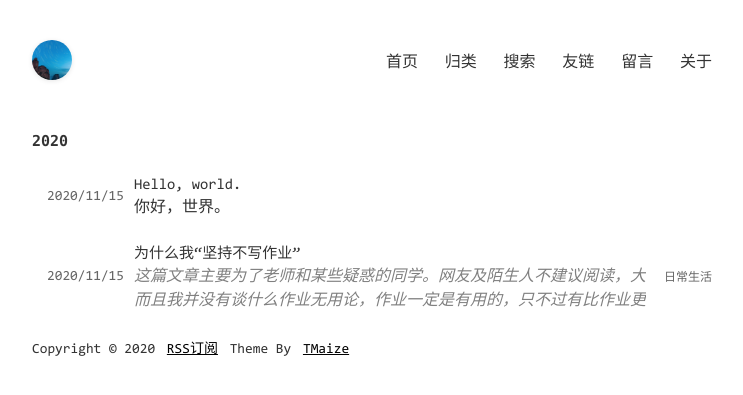
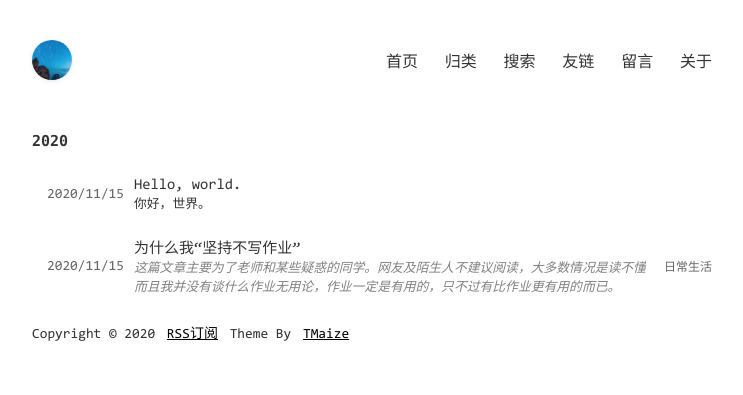
Before and after one commit to maxelblack/blog, a Jekyll site: the page built from index.html, in a window 1280 px wide. Shown: the top 395 px of the page, without its empty margins (268-1011 px from the left). Built offline with Jekyll 4.4.1, drawn with Linux system fonts in a browser that asks for light colours; comment, search, counter and statistics services are not loaded.

Commit message:
Update the website.

```diff
--- a/index.html
+++ b/index.html
@@ -16,9 +16,9 @@ title: 主页
           <span class="date">{{ post.date | date: "%Y/%m/%d" }}</span>
           <div class="title">
             <a href="{{ site.baseurl | append: post.url }}" class="hover-underline">{{ post.title }}</a>
-	    <p style="font-size:0.8em;">
+	    <div style="font-size:0.8em;">
 	    {{ post.excerpt }}
-	    </p>
+	    </div>
           </div>
           <div class="categories">
             {% for categorie in post.categories -%}
```
